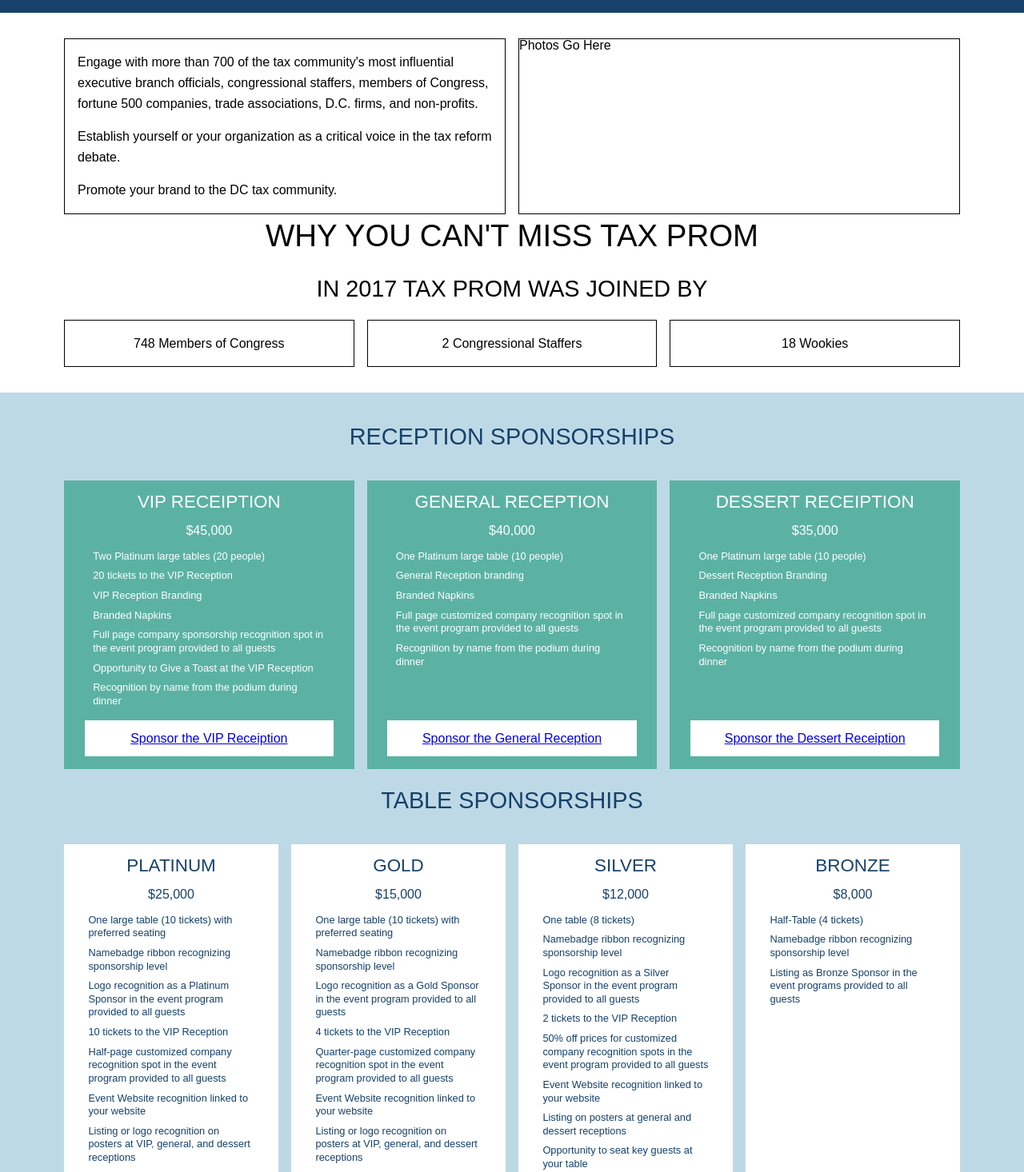
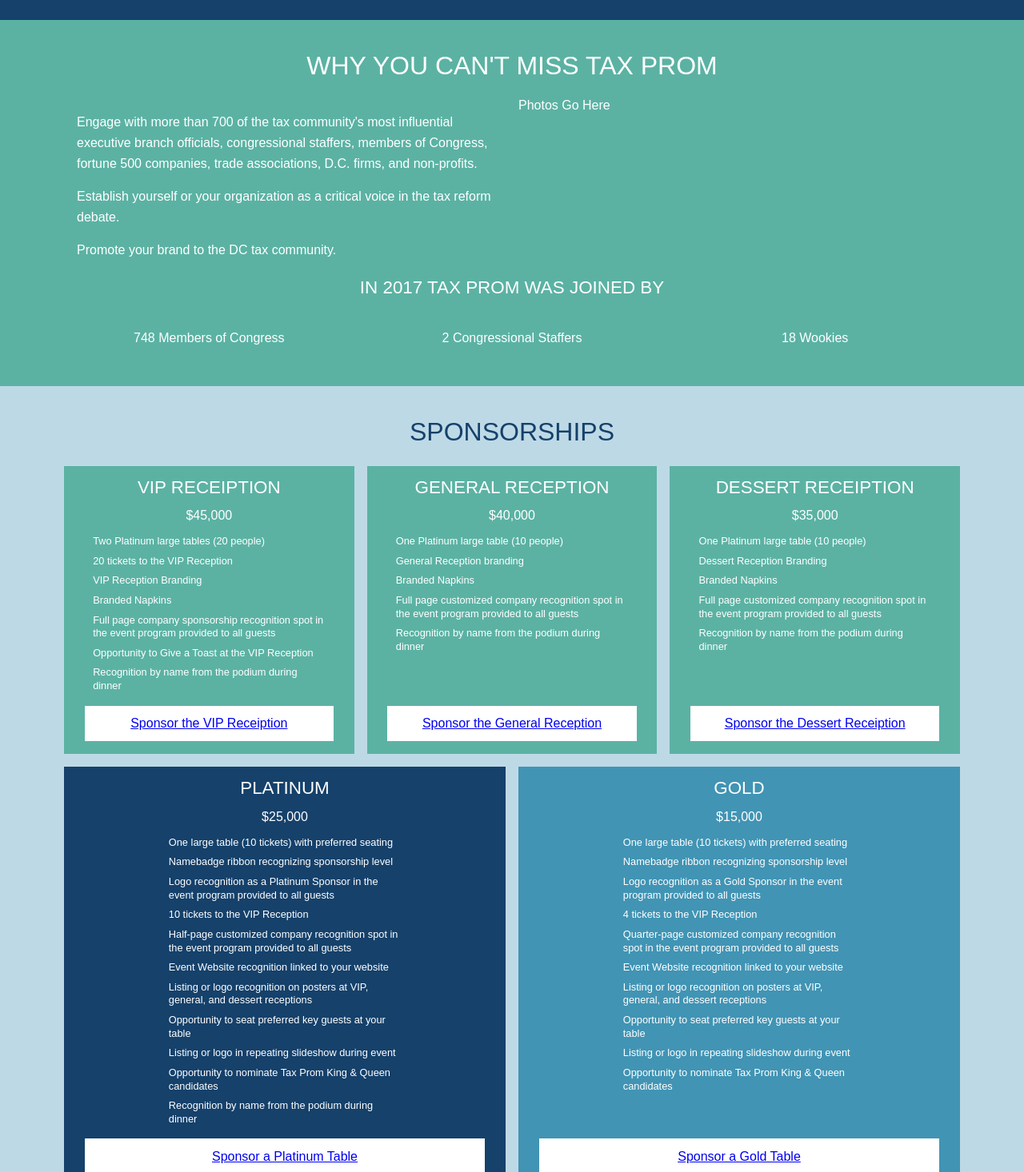
Before and after one commit to TaxFoundation/taxprom-2018, a React (Create React App) app: page / in a window 1280 px wide. Shown: the part 1160-2626 px from the top of the page at 80% size. Built offline with nearby package versions, Linux system fonts and the light colour scheme; a web font is replaced by a local one.

Commit message:
Add some amount of theme colors to all sections

```diff
--- a/src/App.js
+++ b/src/App.js
@@ -33,13 +33,13 @@ const AppLayout = styled.div`
   }
 
   h2 {
-    font-size: calc(2.4 * ${props => props.theme.fontSize});
+    font-size: calc(2.6 * ${props => props.theme.fontSize});
     line-height: 1.4;
     margin-bottom: 1rem;
   }
 
   h3 {
-    font-size: calc(1.8 * ${props => props.theme.fontSize});
+    font-size: calc(2 * ${props => props.theme.fontSize});
     line-height: 1.6;
     margin-bottom: 1rem;
   }
--- a/src/components/Table.js
+++ b/src/components/Table.js
@@ -3,13 +3,13 @@ import SponsorLevel from './SponsorLevel';
 import { dollars } from '../utilities/formatters';
 
 const TableBox = SponsorLevel.extend`
-  background-color: ${props => props.theme.white};
-  color: ${props => props.theme.primary};
+  background-color: ${props => props.theme[props.bg]};
+  color: ${props => (props.bg === 'white' ? props.theme.primary : props.theme.white)};
 `;
 
 const Table = props => {
   return (
-    <TableBox>
+    <TableBox bg={props.table.color}>
       <h4 className="sponsorship__title">{props.table.name}</h4>
       <p className="sponsorship__price">{dollars(props.table[props.price])}</p>
       <ul className="sponsorship__benefits">
--- a/src/data/taxprom2018.json
+++ b/src/data/taxprom2018.json
@@ -105,6 +105,7 @@
         "earlyPrice": 25000,
         "regularPrice": 30000,
         "latePrice": 35000,
+        "color": "primary",
         "benefits": [
           "One large table (10 tickets) with preferred seating",
           "Namebadge ribbon recognizing sponsorship level",
@@ -158,6 +159,7 @@
         "earlyPrice": 15000,
         "regularPrice": 20000,
         "latePrice": 22000,
+        "color": "primaryHighlight",
         "benefits": [
           "One large table (10 tickets) with preferred seating",
           "Namebadge ribbon recognizing sponsorship level",
@@ -228,6 +230,7 @@
         "earlyPrice": 12000,
         "regularPrice": 15000,
         "latePrice": 18000,
+        "color": "white",
         "benefits": [
           "One table (8 tickets)",
           "Namebadge ribbon recognizing sponsorship level",
@@ -308,6 +311,7 @@
         "earlyPrice": 8000,
         "regularPrice": 10000,
         "latePrice": 10000,
+        "color": "white",
         "benefits": [
           "Half-Table (4 tickets)",
           "Namebadge ribbon recognizing sponsorship level",
--- a/src/data/taxprom2018.yml
+++ b/src/data/taxprom2018.yml
@@ -83,6 +83,7 @@ sponsorships:
       earlyPrice: 25000
       regularPrice: 30000
       latePrice: 35000
+      color: primary
       benefits:
         - One large table (10 tickets) with preferred seating
         - Namebadge ribbon recognizing sponsorship level
@@ -111,6 +112,7 @@ sponsorships:
       earlyPrice: 15000
       regularPrice: 20000
       latePrice: 22000
+      color: primaryHighlight
       benefits:
         - One large table (10 tickets) with preferred seating
         - Namebadge ribbon recognizing sponsorship level
@@ -144,6 +146,7 @@ sponsorships:
       earlyPrice: 12000
       regularPrice: 15000
       latePrice: 18000
+      color: white
       benefits:
         - One table (8 tickets)
         - Namebadge ribbon recognizing sponsorship level
@@ -179,6 +182,7 @@ sponsorships:
       earlyPrice: 8000
       regularPrice: 10000
       latePrice: 10000
+      color: white
       benefits:
         - Half-Table (4 tickets)
         - Namebadge ribbon recognizing sponsorship level
--- a/src/sections/Details.js
+++ b/src/sections/Details.js
@@ -15,10 +15,6 @@ const DetailsContainer = styled.div`
   display: grid;
   grid-gap: 1rem;
   grid-template-columns: repeat(auto-fit, minmax(300px, 1fr));
-
-  > * {
-    border: 1px solid #000;
-  }
 `;
 
 const DetailsList = styled.ul`
@@ -38,7 +34,6 @@ const StatisticsList = styled.ul`
   }
 
   li {
-    border: 1px solid #000;
     line-height: 1.6;
     padding: 1rem 2rem;
     text-align: center;
@@ -53,15 +48,17 @@ const Details = props => (
         <p>{props.details.detailsDescription}</p>
       </TaglineContainer>
     </BackgroundColorContainer>
+    <BackgroundColorContainer bg="secondary" color="white">
       <SectionContainer>
+        <h3>Why You Can't Miss Tax Prom</h3>
         <DetailsContainer>
           <DetailsList>{props.details.detailsBullets.map((d, i) => <li key={`detail-${i}`}>{d}</li>)}</DetailsList>
           <div>Photos Go Here</div>
         </DetailsContainer>
-      <h2>Why You Can't Miss Tax Prom</h2>
-      <h3>In 2017 Tax Prom was Joined By</h3>
+        <h4>In 2017 Tax Prom was Joined By</h4>
         <StatisticsList>{props.details.detailsStatistics.map((d, i) => <li key={`stat-${i}`}>{d}</li>)}</StatisticsList>
       </SectionContainer>
+    </BackgroundColorContainer>
   </Fragment>
 );
 
--- a/src/sections/Footer.js
+++ b/src/sections/Footer.js
@@ -5,11 +5,6 @@ import { Logo } from '../components/Icons';
 
 const FooterContainer = styled.footer`
   background-color: ${props => props.theme.primary};
-  background: linear-gradient(
-    180deg,
-    ${props => props.theme.primary} 0%,
-    ${props => props.theme.primaryHighlight} 100%
-  );
 `;
 
 const FooterContent = styled.div`
--- a/src/sections/Information.js
+++ b/src/sections/Information.js
@@ -1,5 +1,6 @@
 import React from 'react';
 import styled from 'styled-components';
+import BackgroundColorContainer from '../components/BackgroundColorContainer';
 import SectionContainer from '../components/SectionContainer';
 import { fullDate } from '../utilities/formatters';
 
@@ -27,6 +28,7 @@ const Informations = props => {
   let date = new Date(props.date);
 
   return (
+    <BackgroundColorContainer bg="primaryHighlight" color="white">
       <SectionContainer>
         <InfoHeading>{`${fullDate(date)} at ${props.venue}`}</InfoHeading>
         <VenueAddress>{props.address}</VenueAddress>
@@ -34,6 +36,7 @@ const Informations = props => {
           <iframe src={props.map} allowFullScreen />
         </IframeContainer>
       </SectionContainer>
+    </BackgroundColorContainer>
   );
 };
 
--- a/src/sections/PreviousSponsors.js
+++ b/src/sections/PreviousSponsors.js
@@ -1,5 +1,6 @@
 import React from 'react';
 import styled from 'styled-components';
+import BackgroundColorContainer from '../components/BackgroundColorContainer';
 import SectionContainer from '../components/SectionContainer';
 import { slugify } from '../utilities/formatters';
 
@@ -33,12 +34,14 @@ const PreviousSponsors = props => {
   });
 
   return (
+    <BackgroundColorContainer bg="secondary" color="white">
       <SectionContainer>
         <h2>Previous Sponsors</h2>
         <PreviousSponsorList>
           {allPreviousSponsors.map((s, i) => <li key={`${slugify(s.name)}-${i}`}>{s.name}</li>)}
         </PreviousSponsorList>
       </SectionContainer>
+    </BackgroundColorContainer>
   );
 };
 
--- a/src/sections/Sponsors.js
+++ b/src/sections/Sponsors.js
@@ -1,28 +1,34 @@
 import React from 'react';
 import styled from 'styled-components';
+import BackgroundColorContainer from '../components/BackgroundColorContainer';
 import SectionContainer from '../components/SectionContainer';
+import Table from '../components/Table';
 
 const SponsorsContainer = styled.div`
   display: grid;
   grid-gap: 1rem;
   grid-template-columns: 1fr;
-  grid-template-rows: repeat(2, auto);
-
-  @media (min-width: 600px) and (max-width: 1079px) {
-    grid-template-columns: repeat(2, 1fr);
-  }
-
-  @media (min-width: 1080px) {
-    grid-template-columns: repeat(auto-fit, minmax(250px, 1fr));
-  }
+  grid-template-rows: auto;
+  grid-template-columns: 1fr;
 
   h4 {
     text-align: center;
   }
 `;
 
+const PackagesContainer = SponsorsContainer.extend`
+  @media (min-width: 920px) {
+    grid-template-columns: repeat(3, 1fr);
+  }
+`;
+
+const TablesContainer = SponsorsContainer.extend`
+  @media (min-width: 920px) {
+    grid-template-columns: repeat(4, 1fr);
+  }
+`;
+
 const SponsorsSection = styled.div`
-  border: 1px solid ${props => props.theme.borderColor};
   padding: 1rem;
 `;
 
@@ -32,12 +38,11 @@ const SponsorsList = styled.ul`
 `;
 
 const Sponsors = props => (
-  <SectionContainer>
-    <section>
-      <h2>Sponsors</h2>
+  <BackgroundColorContainer bg="secondaryHighlight" color="primary">
+    <SectionContainer>
       <section>
-        <h3>Reception Sponsors</h3>
-        <SponsorsContainer>
+        <h2>Sponsors</h2>
+        <PackagesContainer>
           {props.packages.map((p, i) => {
             if (p.sponsors.length > 0) {
               return (
@@ -62,11 +67,8 @@ const Sponsors = props => (
               return null;
             }
           })}
-        </SponsorsContainer>
-      </section>
-      <section>
-        <h3>Table Sponsors</h3>
-        <SponsorsContainer>
+        </PackagesContainer>
+        <TablesContainer>
           {props.tables.map((t, i) => {
             if (t.sponsors.length > 0) {
               return (
@@ -81,11 +83,10 @@ const Sponsors = props => (
               return null;
             }
           })}
-        </SponsorsContainer>
+        </TablesContainer>
       </section>
-    </section>
-    <section />
-  </SectionContainer>
+    </SectionContainer>
+  </BackgroundColorContainer>
 );
 
 export default Sponsors;
--- a/src/sections/Sponsorships.js
+++ b/src/sections/Sponsorships.js
@@ -12,14 +12,24 @@ const LevelsContainer = styled.div`
   grid-gap: 1rem;
   grid-template-columns: 1fr;
   grid-template-rows: auto;
-  padding: 1rem 0;
+  padding-bottom: 1rem;
+`;
 
-  @media (min-width: 600px) and (max-width: 1079px) {
+const PackagesContainer = LevelsContainer.extend`
+  @media (min-width: 920px) {
+    grid-template-columns: repeat(3, 1fr);
+  }
+`;
+
+const Tablescontainer = LevelsContainer.extend`
+  @media (min-width: 600px) {
     grid-template-columns: repeat(2, 1fr);
   }
+`;
 
-  @media (min-width: 1080px) {
-    grid-template-columns: repeat(auto-fit, minmax(210px, 1fr));
+const TicketsContainer = LevelsContainer.extend`
+  @media (min-width: 600px) {
+    grid-template-columns: repeat(2, 1fr);
   }
 `;
 
@@ -36,31 +46,30 @@ const Sponsorships = props => {
     <Fragment>
       <BackgroundColorContainer bg="secondaryHighlight" color="primary">
         <SectionContainer>
-          <h3>Reception Sponsorships</h3>
-          <LevelsContainer>
+          <h3>Sponsorships</h3>
+          <PackagesContainer>
             {props.sponsorships.packages.map(t => {
               let id = `package-${slugify(t.name)}`;
               return <Package key={id} id={id} package={t} />;
             })}
-          </LevelsContainer>
-          <h3>Table Sponsorships</h3>
-          <LevelsContainer>
+          </PackagesContainer>
+          <Tablescontainer>
             {props.sponsorships.tables.map(t => {
               let id = `table-${slugify(t.name)}`;
               return <Table key={id} id={id} table={t} price={priceType} />;
             })}
-          </LevelsContainer>
+          </Tablescontainer>
         </SectionContainer>
       </BackgroundColorContainer>
       <BackgroundColorContainer bg="primaryHighlight" color="white">
         <SectionContainer>
           <h3>Individual Tickets</h3>
-          <LevelsContainer>
+          <TicketsContainer>
             {props.sponsorships.tickets.map(t => {
               let id = `ticket-${slugify(t.name)}`;
               return <Ticket key={id} id={id} ticket={t} />;
             })}
-          </LevelsContainer>
+          </TicketsContainer>
         </SectionContainer>
       </BackgroundColorContainer>
     </Fragment>
```
Lines whose indentation alone changed are shown as unchanged.
